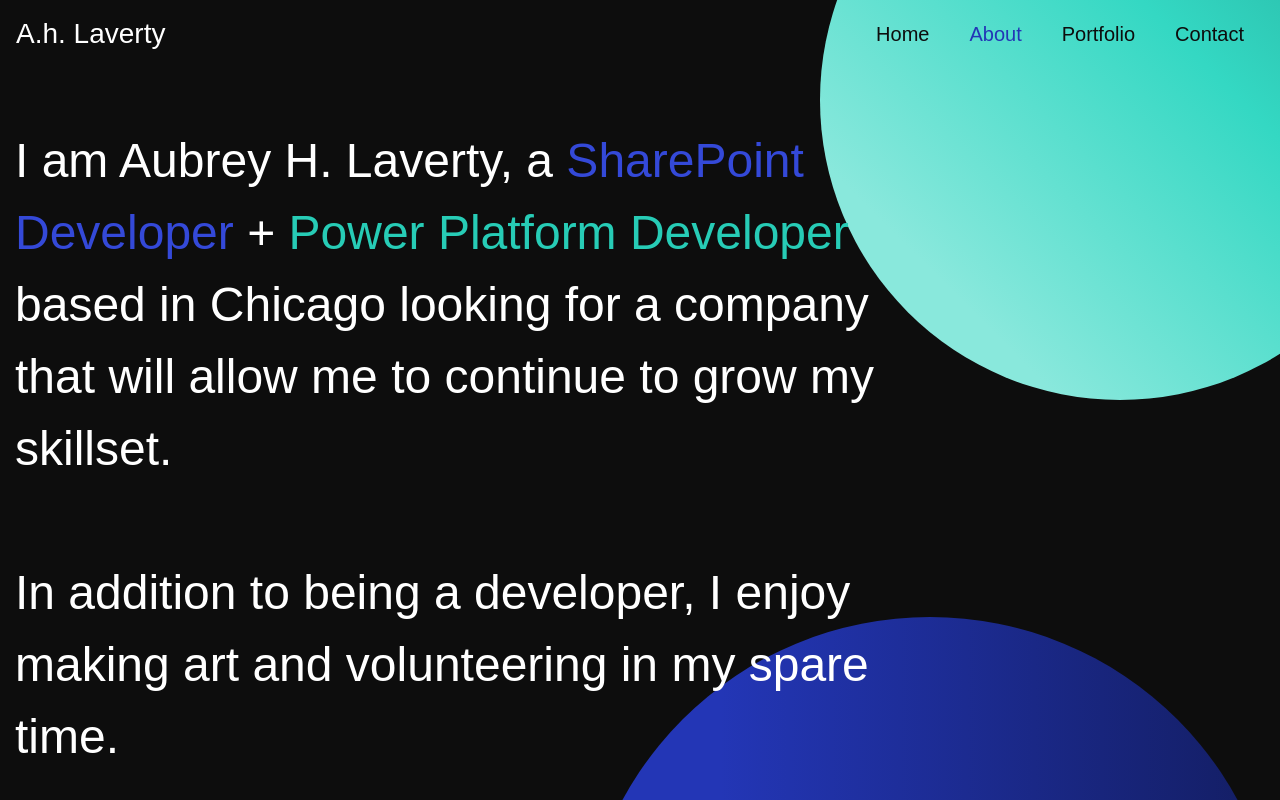
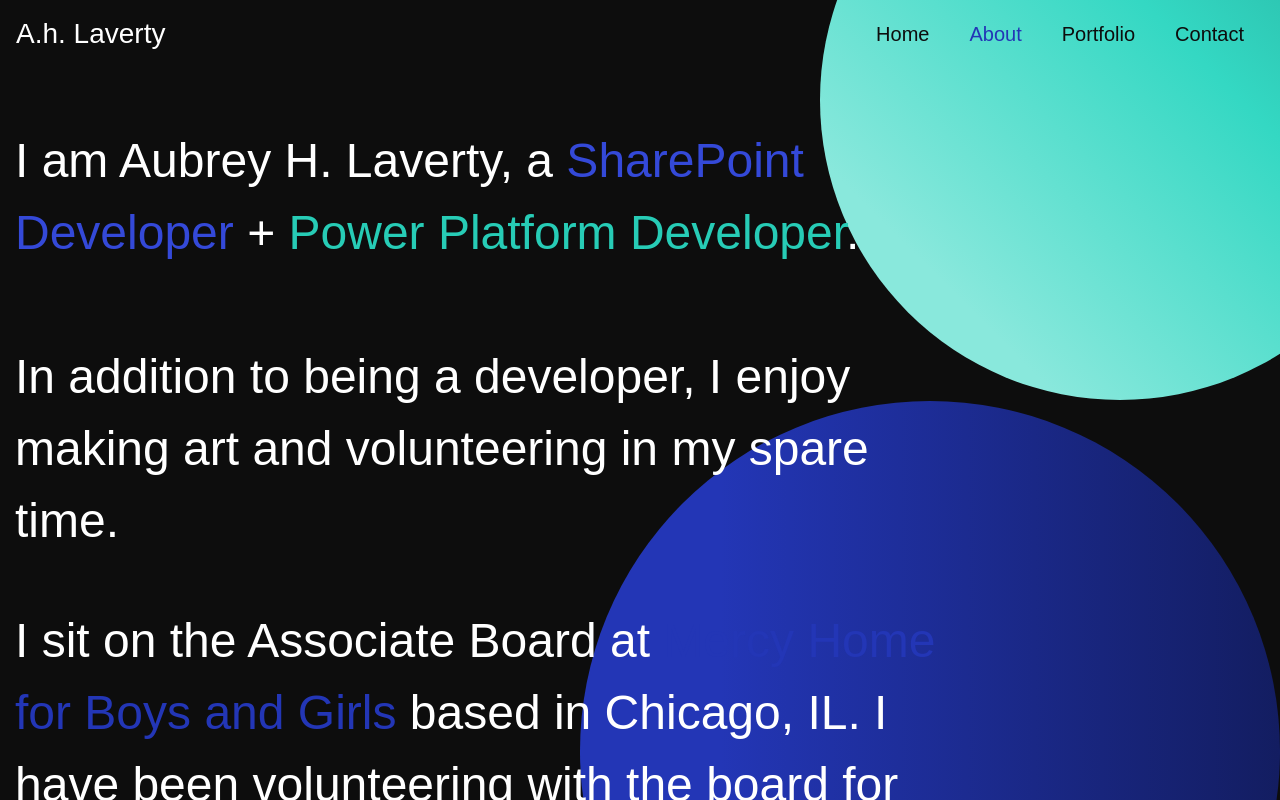
Before and after one commit to ahlaverty/portfoliosite, a React (Create React App) app: page /about in a window 1280 px wide. Shown: the top 800 px of the page. Built offline with nearby package versions, Linux system fonts and the light colour scheme; a web font is replaced by a local one.

Commit message:
remove looking for
remove looking for company...

```diff
--- a/src/website-components/about/About.js
+++ b/src/website-components/about/About.js
@@ -8,7 +8,7 @@
         <Col>
             <Row>
                 <Col>
-                    <h1 className="about">I am <span className="name">Aubrey H. Laverty</span>, a <span className="role-1">SharePoint Developer</span> + <span className="role-2">Power Platform Developer</span> based in Chicago looking for a company that will allow me to continue to grow my skillset.</h1>
+                    <h1 className="about">I am <span className="name">Aubrey H. Laverty</span>, a <span className="role-1">SharePoint Developer</span> + <span className="role-2">Power Platform Developer</span>.</h1>
                 </Col>
             </Row>
             <Row>
```
